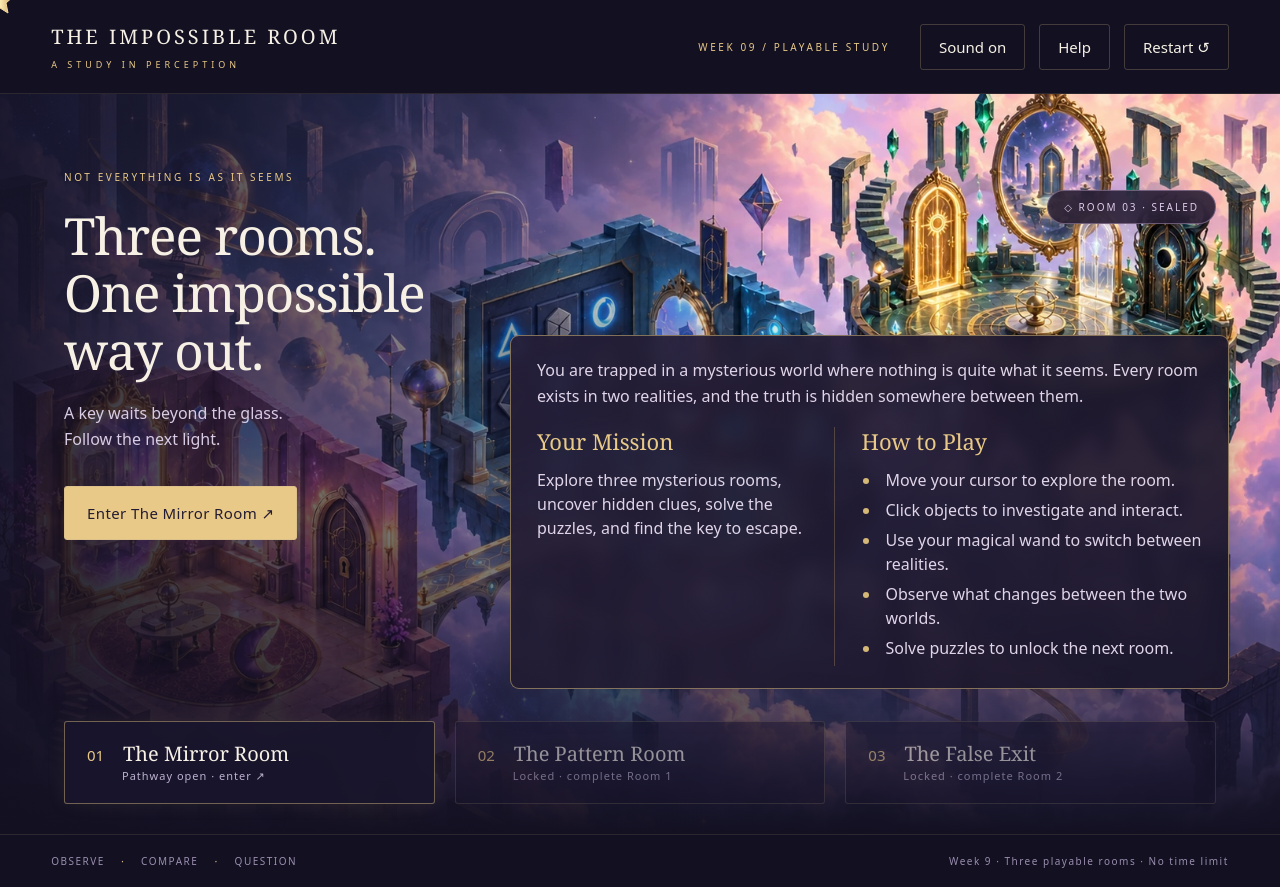
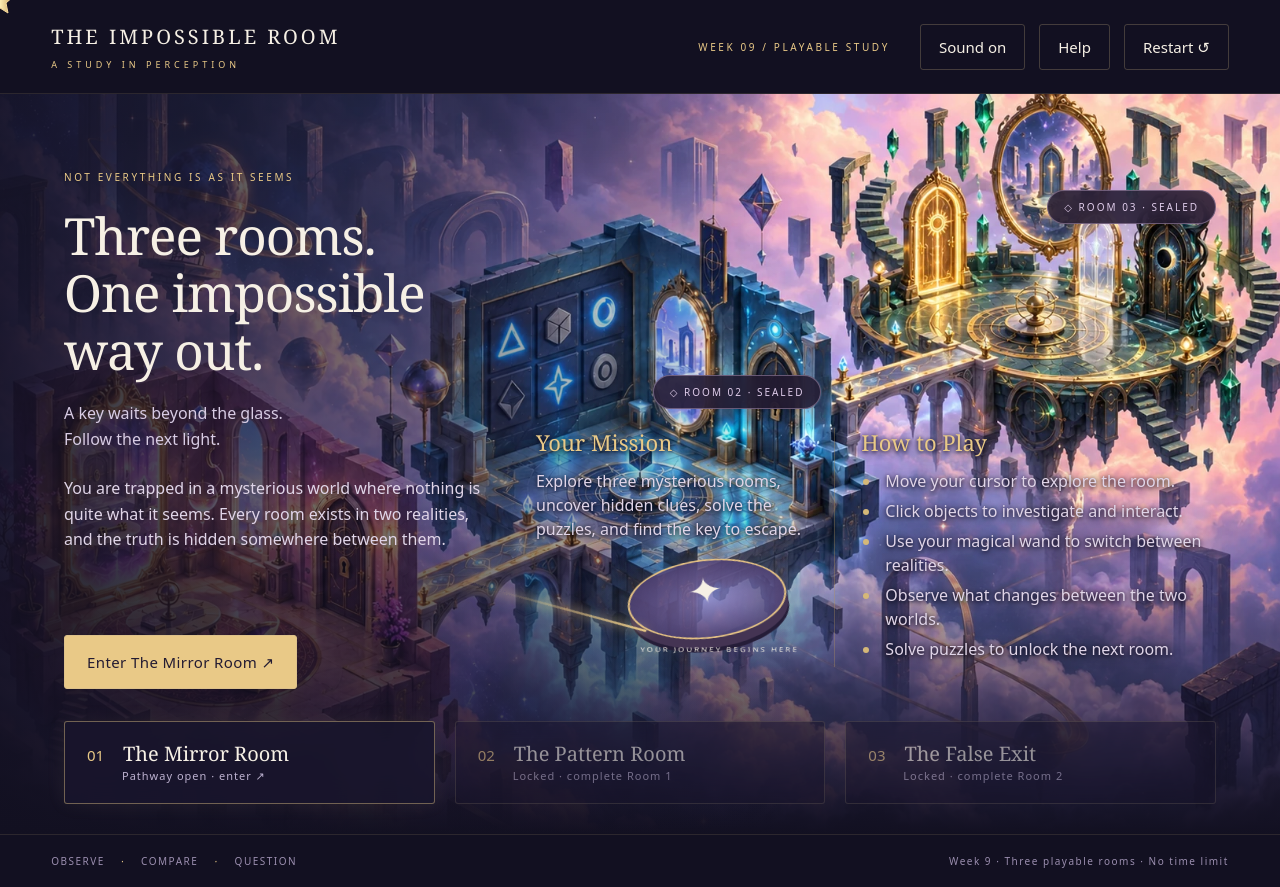
Before and after one commit to Faalroba/AI-Design-Portfolio, a plain HTML site: page play/the-impossible-room/index.html in a window 1280 px wide. Both pictures are taken after a click on the button "Sound off". Drawn offline with Linux system fonts and the light colour scheme.

Commit message:
Refine opening text placement and remove instruction panel background

```diff
--- a/play/the-impossible-room/index.html
+++ b/play/the-impossible-room/index.html
@@ -1,10 +1,10 @@
 <!doctype html>
-<html lang="en"><head><meta charset="utf-8"><meta name="viewport" content="width=device-width, initial-scale=1"><title>The Impossible Room · Week 9</title><meta name="description" content="Three rooms, two realities, one impossible escape. A complete playable first draft."><link rel="preload" as="image" href="assets/world-opening.webp" type="image/webp"><link rel="stylesheet" href="style.css?v=opening-cover-1"><link rel="stylesheet" href="onboarding.css?v=map-intro-2"></head>
+<html lang="en"><head><meta charset="utf-8"><meta name="viewport" content="width=device-width, initial-scale=1"><title>The Impossible Room · Week 9</title><meta name="description" content="Three rooms, two realities, one impossible escape. A complete playable first draft."><link rel="preload" as="image" href="assets/world-opening.webp" type="image/webp"><link rel="stylesheet" href="style.css?v=opening-cover-1"><link rel="stylesheet" href="onboarding.css?v=map-intro-3"></head>
 <body>
 <header><a class="wordmark" href="#" id="home">THE IMPOSSIBLE ROOM<span>A STUDY IN PERCEPTION</span></a><div class="top-actions"><span class="edition">WEEK 09 / PLAYABLE STUDY</span><button id="sound" aria-pressed="false">Sound off</button><button id="help" data-kind="info" aria-haspopup="dialog" aria-controls="controls-help">Help</button><button id="restart">Restart ↺</button></div></header>
 <main>
-<section id="world" aria-label="Starting platform and three rooms"><div class="world-art"></div><span class="map-lock pattern-lock" id="lock2">◇ ROOM 02 · SEALED</span><span class="map-lock final-lock" id="lock3">◇ ROOM 03 · SEALED</span><div class="world-copy"><p class="eyebrow">NOT EVERYTHING IS AS IT SEEMS</p><h1>Three rooms.<br>One impossible way out.</h1><p id="world-intro">A key waits beyond the glass.<br>For now, follow the first light.</p><button class="primary" id="begin" data-kind="move">Enter the Mirror Room <span>↗</span></button><p id="world-feedback" role="status" aria-live="polite"></p></div><section id="welcome" class="world-guide" aria-label="Introduction and controls">
-<p id="welcome-introduction" class="welcome-introduction">You are trapped in a mysterious world where nothing is quite what it seems. Every room exists in two realities, and the truth is hidden somewhere between them.</p>
+<section id="world" aria-label="Starting platform and three rooms"><div class="world-art"></div><span class="map-lock pattern-lock" id="lock2">◇ ROOM 02 · SEALED</span><span class="map-lock final-lock" id="lock3">◇ ROOM 03 · SEALED</span><div class="world-copy"><p class="eyebrow">NOT EVERYTHING IS AS IT SEEMS</p><h1>Three rooms.<br>One impossible way out.</h1><p id="world-intro">A key waits beyond the glass.<br>For now, follow the first light.</p><p id="welcome-introduction" class="welcome-introduction">You are trapped in a mysterious world where nothing is quite what it seems. Every room exists in two realities, and the truth is hidden somewhere between them.</p><p id="world-feedback" role="status" aria-live="polite"></p></div><div class="world-entry"><button class="primary" id="begin" data-kind="move">Enter the Mirror Room <span>↗</span></button></div><section id="welcome" class="world-guide" aria-label="Introduction and controls">
+
   <div class="welcome-sections">
     <section aria-labelledby="mission-title"><h2 id="mission-title">Your Mission</h2><p>Explore three mysterious rooms, uncover hidden clues, solve the puzzles, and find the key to escape.</p></section>
     <section aria-labelledby="play-title"><h2 id="play-title">How to Play</h2><ul class="controls-list">
@@ -37,4 +37,4 @@
   <p><span class="mouse-copy">A glowing star invites investigation. A spinning star marks an interaction. A blue-purple pulse marks a reality-switching mirror.</span><span class="touch-copy">Tap the mirror to shift reality. Tap other objects to investigate. A blue-purple pulse signals the shift.</span></p>
   <button id="close-help" class="primary">Back to exploring</button>
 </dialog>
-<div id="wand" aria-hidden="true"><svg viewBox="0 0 90 115"><defs><linearGradient id="wandGold"><stop stop-color="#a77b3c"/><stop offset=".5" stop-color="#fff0b7"/><stop offset="1" stop-color="#c49b55"/></linearGradient></defs><g class="wand-waves"><circle cx="58" cy="18" r="20"/><circle cx="58" cy="18" r="28"/></g><g class="wand-sparks"><polygon points="78.00,-10.00 79.26,-6.74 82.76,-6.55 80.04,-4.34 80.94,-0.95 78.00,-2.85 75.06,-0.95 75.96,-4.34 73.24,-6.55 76.74,-6.74"/><polygon points="92.00,-22.70 92.94,-20.29 95.52,-20.14 93.51,-18.51 94.17,-16.01 92.00,-17.41 89.83,-16.01 90.49,-18.51 88.48,-20.14 91.06,-20.29"/><polygon points="104.00,-33.50 104.63,-31.87 106.38,-31.77 105.02,-30.67 105.47,-28.98 104.00,-29.93 102.53,-28.98 102.98,-30.67 101.62,-31.77 103.37,-31.87"/></g><path d="M12 99L52 29L57 32L17 102Z" fill="url(#wandGold)" stroke="#d6ae69" stroke-width="1"/><g class="wand-star"><path d="M58 4l4 9 10 1 -8 7 2 10 -8 -5 -9 5 2 -10 -8 -7 11 -1Z" fill="url(#wandGold)" stroke="#f7d99b"/></g></svg></div><script src="progression.js"></script><script src="game.js"></script><script src="room-one-art.js"></script><script src="rooms-art.js?v=plaque-1"></script><script src="controller.js"></script><script src="onboarding.js?v=map-intro-2"></script></body></html>
+<div id="wand" aria-hidden="true"><svg viewBox="0 0 90 115"><defs><linearGradient id="wandGold"><stop stop-color="#a77b3c"/><stop offset=".5" stop-color="#fff0b7"/><stop offset="1" stop-color="#c49b55"/></linearGradient></defs><g class="wand-waves"><circle cx="58" cy="18" r="20"/><circle cx="58" cy="18" r="28"/></g><g class="wand-sparks"><polygon points="78.00,-10.00 79.26,-6.74 82.76,-6.55 80.04,-4.34 80.94,-0.95 78.00,-2.85 75.06,-0.95 75.96,-4.34 73.24,-6.55 76.74,-6.74"/><polygon points="92.00,-22.70 92.94,-20.29 95.52,-20.14 93.51,-18.51 94.17,-16.01 92.00,-17.41 89.83,-16.01 90.49,-18.51 88.48,-20.14 91.06,-20.29"/><polygon points="104.00,-33.50 104.63,-31.87 106.38,-31.77 105.02,-30.67 105.47,-28.98 104.00,-29.93 102.53,-28.98 102.98,-30.67 101.62,-31.77 103.37,-31.87"/></g><path d="M12 99L52 29L57 32L17 102Z" fill="url(#wandGold)" stroke="#d6ae69" stroke-width="1"/><g class="wand-star"><path d="M58 4l4 9 10 1 -8 7 2 10 -8 -5 -9 5 2 -10 -8 -7 11 -1Z" fill="url(#wandGold)" stroke="#f7d99b"/></g></svg></div><script src="progression.js"></script><script src="game.js"></script><script src="room-one-art.js"></script><script src="rooms-art.js?v=plaque-1"></script><script src="controller.js"></script><script src="onboarding.js?v=map-intro-3"></script></body></html>
--- a/play/the-impossible-room/onboarding.css
+++ b/play/the-impossible-room/onboarding.css
@@ -9,18 +9,15 @@
   bottom: 145px;
   z-index: 2;
   padding: 22px 26px;
-  border: 1px solid #d9bc7c88;
-  border-radius: 9px;
-  background: linear-gradient(135deg, #251d36eb, #191529ed);
-  box-shadow: 0 8px 35px #09051644;
-  backdrop-filter: blur(8px);
+  text-shadow: 0 1px 4px #090516, 0 2px 12px #090516aa;
 }
-.world-guide .welcome-introduction {
-  margin: 0 0 18px;
+.world-copy p.welcome-introduction {
+  margin: 24px 0 0;
   color: #e0d5e8;
   font-size: 16px;
   line-height: 1.6;
 }
+.world-entry { position: absolute; left: 5vw; bottom: 145px; z-index: 2; }
 .welcome-sections { display: grid; grid-template-columns: .85fr 1.15fr; gap: 26px; text-align: left; }
 .welcome-sections h2, .controls-help h2 {
   margin: 0 0 12px;
@@ -61,6 +58,7 @@ dialog.controls-help { width: min(550px, calc(100vw - 32px)); max-height: calc(1
 
 @media (max-width: 1100px) {
   #world { height: auto; padding-bottom: 155px; }
+  .world-entry { position: relative; left: auto; bottom: auto; margin: 28px 5vw 0; }
   .world-guide { position: relative; left: auto; right: auto; bottom: auto; margin: 24px 4vw 0; }
 }
 @media (max-width: 750px) {
```
